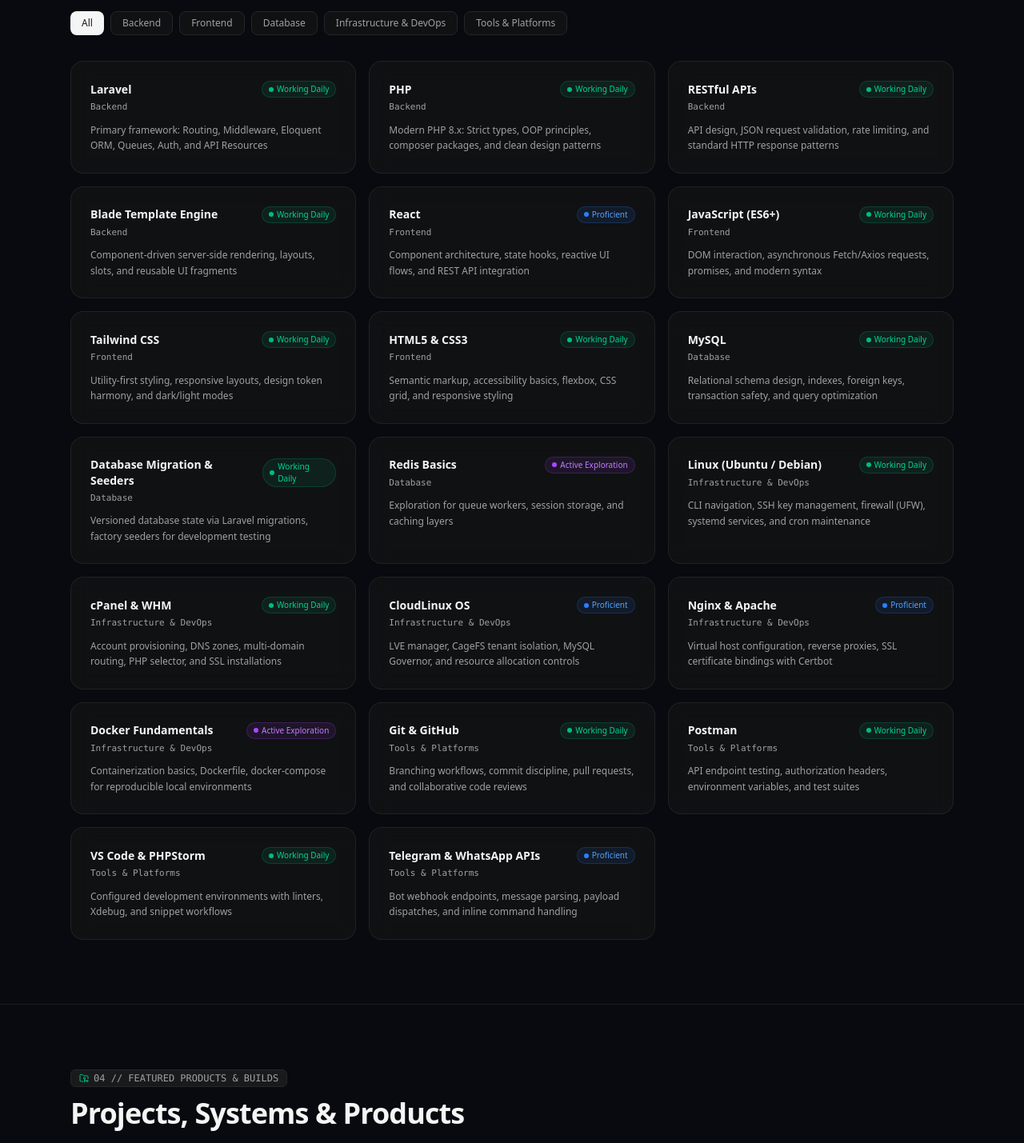
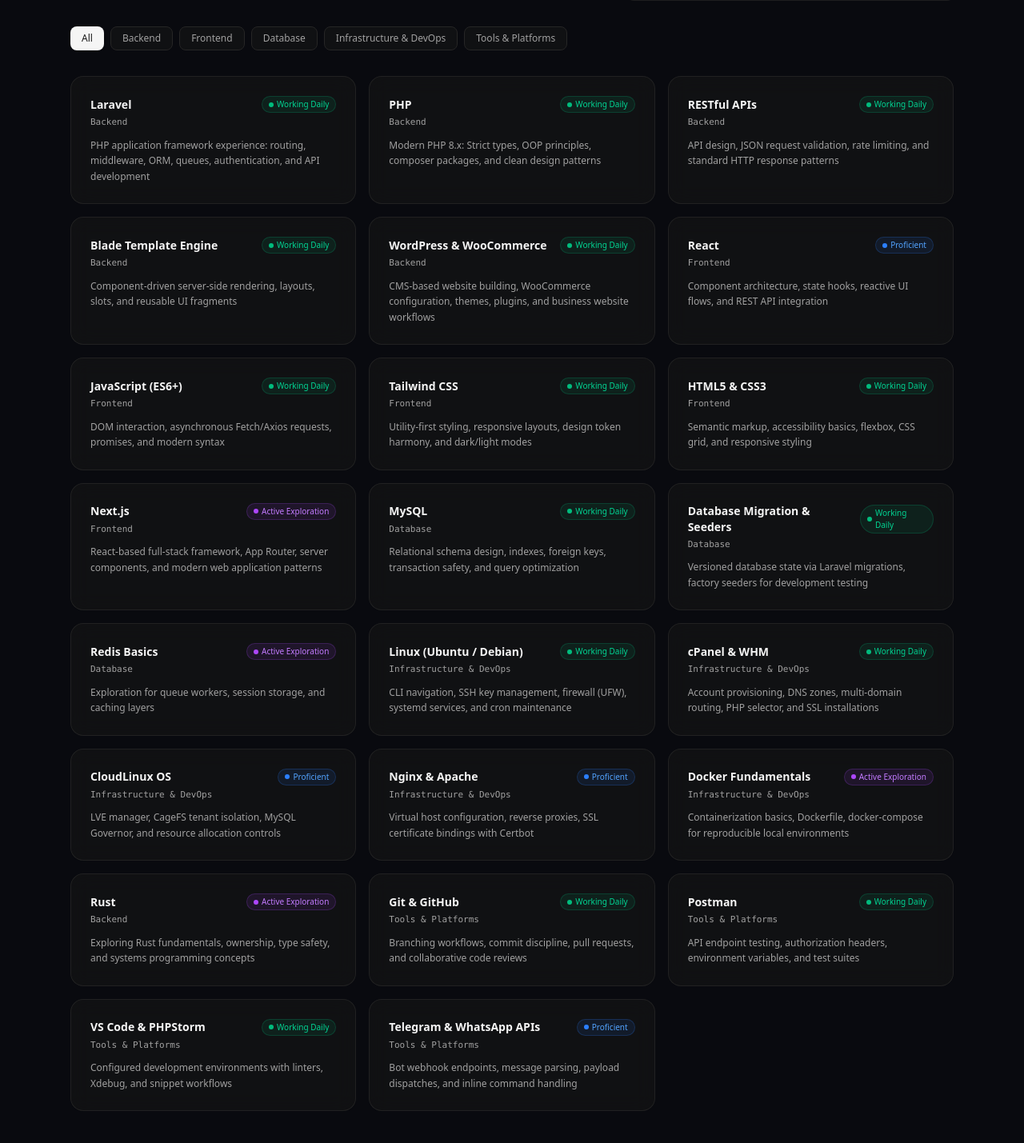
Before and after one commit to sakifistiak/my-portfolio, a Next.js app: page / in a window 1280 px wide. Shown: the part 3654-5083 px from the top of the page at 80% size. Built offline with nearby package versions, Linux system fonts and the light colour scheme.

Commit message:
Broaden portfolio positioning beyond Laravel

```diff
--- a/src/data/portfolio-data.ts
+++ b/src/data/portfolio-data.ts
@@ -3,12 +3,12 @@ import { Project, TechItem, ExperienceItem } from '@/types';
 export const personalInfo = {
   name: 'Sakif Istiak Fahim',
   headline: 'Building Digital Products. Exploring Technology. Solving Real Problems.',
-  role: 'Laravel Developer & Product Builder',
+  role: 'Software Developer & Product Builder',
   currentPosition: 'Former Development Team Lead at Ecare Solution',
   location: 'Rajshahi, Bangladesh',
   education: 'BBA Student at Varendra University',
   status: 'Open for Collaboration & Projects',
-  bio: `I am an early-career developer, former Development Team Lead at Ecare Solution, and technology entrepreneur bridging backend software engineering with business strategy. My core focus revolves around the Laravel ecosystem, relational MySQL databases, Linux VPS administration, and building practical digital products like PingoLine and Siusho.`,
+  bio: `I am an early-career developer, former Development Team Lead at Ecare Solution, and technology entrepreneur bridging backend software engineering with business strategy. My work spans PHP and Laravel applications, WordPress websites, modern JavaScript frameworks, relational databases, Linux infrastructure, and practical digital products like PingoLine and Siusho. I also explore emerging technologies and tools as projects call for them.`,
   longBio: `Rather than writing code in isolation, I view software through both an engineering and a commercial lens. With hands-on leadership as Development Team Lead at Ecare Solution, 6 months of technical hosting support experience at Hostnin, and studying BBA at Varendra University, I understand how scalable codebases, automated workflows, and robust hosting infrastructure directly power real-world business productivity.`,
   socialLinks: {
     github: 'https://github.com/sakifistiak',
@@ -33,9 +33,9 @@ export const whatIDo = [
     id: 'web-dev',
     title: 'Web Application Development',
     subtitle: 'Scalable Backends & Clean Frontends',
-    description: 'Engineering robust MVC web applications using Laravel and modern PHP standards. Clean database migrations, eloquent relationships, security-first authentication, and maintainable modular architecture.',
+    description: 'Building and maintaining web experiences across the PHP ecosystem, Laravel applications, WordPress and WooCommerce sites, and modern JavaScript-based interfaces. Focused on maintainable architecture, reliable integrations, and practical user experiences.',
     icon: 'Code2',
-    tech: ['Laravel 10/11', 'PHP 8.2+', 'Blade & React', 'REST APIs', 'Eloquent ORM'],
+    tech: ['PHP', 'Laravel', 'WordPress', 'WooCommerce', 'Next.js', 'REST APIs'],
   },
   {
     id: 'business-software',
@@ -78,7 +78,7 @@ export const techStack: TechItem[] = [
     category: 'Backend',
     proficiency: 'Working Daily',
     iconName: 'laravel',
-    description: 'Primary framework: Routing, Middleware, Eloquent ORM, Queues, Auth, and API Resources',
+    description: 'PHP application framework experience: routing, middleware, ORM, queues, authentication, and API development',
   },
   {
     name: 'PHP',
@@ -102,6 +102,13 @@ export const techStack: TechItem[] = [
     description: 'Component-driven server-side rendering, layouts, slots, and reusable UI fragments',
   },
 
+  {
+    name: 'WordPress & WooCommerce',
+    category: 'Backend',
+    proficiency: 'Working Daily',
+    iconName: 'wordpress',
+    description: 'CMS-based website building, WooCommerce configuration, themes, plugins, and business website workflows',
+  },
   // Frontend
   {
     name: 'React',
@@ -132,6 +139,13 @@ export const techStack: TechItem[] = [
     description: 'Semantic markup, accessibility basics, flexbox, CSS grid, and responsive styling',
   },
 
+  {
+    name: 'Next.js',
+    category: 'Frontend',
+    proficiency: 'Active Exploration',
+    iconName: 'nextjs',
+    description: 'React-based full-stack framework, App Router, server components, and modern web application patterns',
+  },
   // Database
   {
     name: 'MySQL',
@@ -192,6 +206,13 @@ export const techStack: TechItem[] = [
     description: 'Containerization basics, Dockerfile, docker-compose for reproducible local environments',
   },
 
+  {
+    name: 'Rust',
+    category: 'Backend',
+    proficiency: 'Active Exploration',
+    iconName: 'rust',
+    description: 'Exploring Rust fundamentals, ownership, type safety, and systems programming concepts',
+  },
   // Tools & Platforms
   {
     name: 'Git & GitHub',
```
